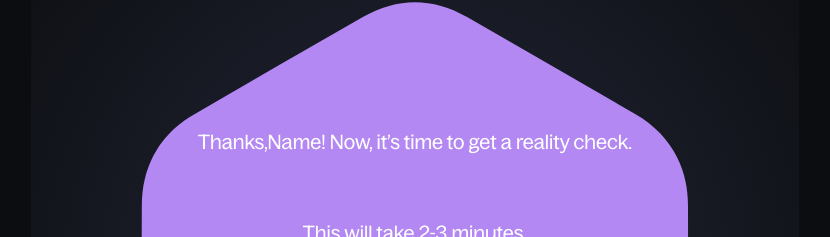
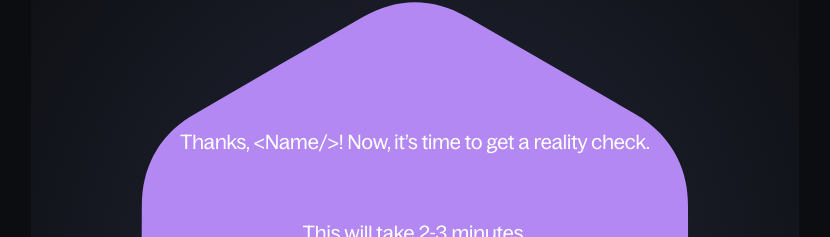
Before and after one commit to alee0510/juicebox-test, a Next.js app: page /result in a window 1280 px wide. Shown: the part 128-365 px from the top of the page, without its empty margins (225-1055 px from the left). Built offline with nearby package versions, Linux system fonts and the light colour scheme.

Commit message:
chore: create useSearchQuery hooks and integrate all page transition flow

```diff
--- a/src/app/_lib/components/ui/input/index.tsx
+++ b/src/app/_lib/components/ui/input/index.tsx
@@ -6,10 +6,11 @@ import ArrowLeft from "@/../public/icons/arrow-left.svg";
 // @props
 type Props = InputHTMLAttributes<HTMLInputElement> & {
   label: string;
+  onSubmit?: () => void;
 };
 
 // @component
-export default function Input({ label, placeholder, ...props }: Props): JSX.Element {
+export default function Input({ label, placeholder, onSubmit, ...props }: Props): JSX.Element {
   return (
     <div className={styles["container"]}>
       <input
@@ -18,7 +19,7 @@ export default function Input({ label, placeholder, ...props }: Props): JSX.Elem
         placeholder={placeholder}
         aria-label={`${placeholder}-input`}
       />
-      <span className={styles["icon"]}>
+      <span className={styles["icon"]} onClick={onSubmit}>
         <Image
           src={ArrowLeft}
           alt={label}
--- a/src/app/_lib/components/ui/input/input.module.css
+++ b/src/app/_lib/components/ui/input/input.module.css
@@ -33,3 +33,8 @@
     border-radius: 50%;
     background-color: rgba(255, 255, 255, 0.5);
 }
+.icon:active {
+    transform: scale(0.85);
+    transition: 200ms ease;
+    cursor: pointer;
+}
--- /dev/null
+++ b/src/app/_lib/hooks/useSearchQuery.ts
@@ -0,0 +1,49 @@
+"use client";
+import { useSearchParams, usePathname, useRouter } from "next/navigation";
+
+// @types
+type Query = {
+  set: (key: string, value: string) => void;
+  get: (key: string) => string | null;
+  delete: (key: string) => void;
+  forEach: (callbackfn: (value: string, key: string) => void) => void;
+  keys: () => IterableIterator<string>;
+  values: () => IterableIterator<string>;
+  entries: () => IterableIterator<[string, string]>;
+};
+
+export default function useSearchQuery(): Query {
+  const searchParams = useSearchParams();
+  const pathname = usePathname();
+  const router = useRouter();
+
+  // @build new query
+  const query = new URLSearchParams(searchParams);
+
+  // @return
+  return {
+    set: (key: string, value: string): void => {
+      query.set(key, value);
+      router.replace(`${pathname}?${query.toString()}`, { scroll: false });
+    },
+    get: (key: string): string | null => {
+      return query.get(key);
+    },
+    delete: (key: string): void => {
+      query.delete(key);
+      router.replace(`${pathname}?${query.toString()}`);
+    },
+    forEach: (callbackfn: (value: string, key: string) => void): void => {
+      query.forEach(callbackfn);
+    },
+    keys: (): IterableIterator<string> => {
+      return query.keys();
+    },
+    values: (): IterableIterator<string> => {
+      return query.values();
+    },
+    entries: (): IterableIterator<[string, string]> => {
+      return query.entries();
+    },
+  };
+}
--- a/src/app/result/page.tsx
+++ b/src/app/result/page.tsx
@@ -1,4 +1,6 @@
+"use client";
 import clsx from "clsx";
+import useSearchQuery from "../_lib/hooks/useSearchQuery";
 
 // @components & styles
 import Button from "@/app/_lib/components/ui/button";
@@ -7,10 +9,15 @@ import global from "@/app/page.module.css";
 
 // @main component
 export default function ResultScreen(): JSX.Element {
+  // @hooks
+  const query = useSearchQuery();
+  const name = query.get("name") || "<Name/>";
+  const email = query.get("email") || "<Email/>";
+
   return (
     <section className={global["section"]}>
       <div className={clsx(global["content-container"], styles["info-container"])}>
-        <h5>Thanks,Name! Now, it’s time to get a reality check.</h5>
+        <h5>Thanks, {name}! Now, it’s time to get a reality check.</h5>
         <h5>This will take 2-3 minutes.</h5>
       </div>
       <div className={clsx(global["content-container"])}>
```
Also changed, not shown: src/app/form/email/page.tsx (+20 -2 lines), src/app/form/name/page.tsx (+20 -2 lines).
